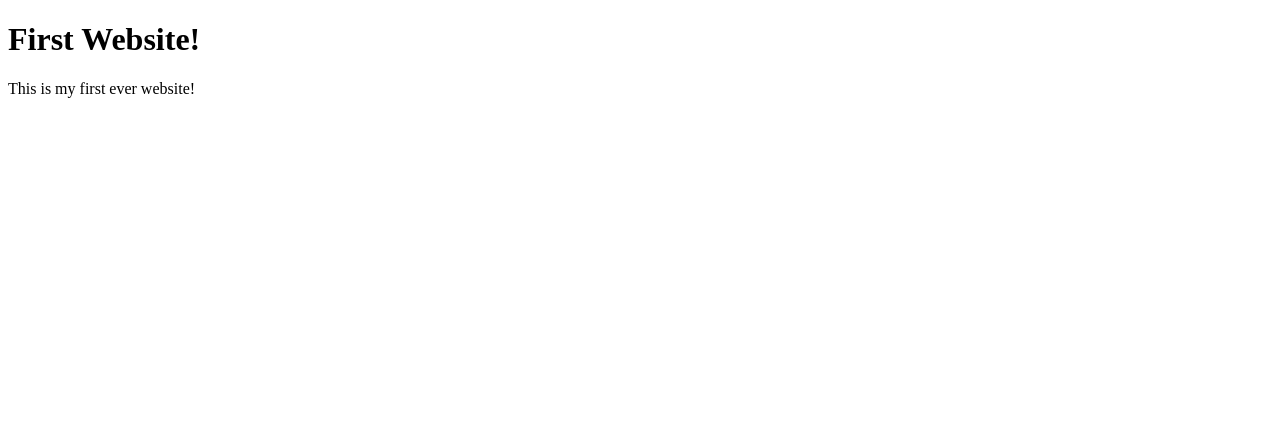
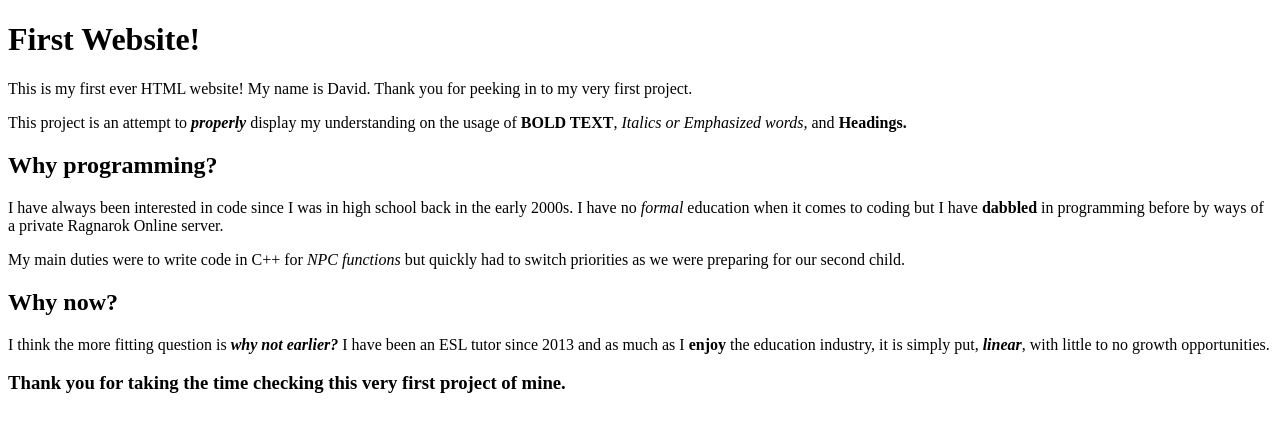
Before and after one commit to DubboBlackwell/first_website, a plain HTML site: page index.html in a window 1280 px wide. Drawn offline with Linux system fonts and the light colour scheme.

Commit message:
index.html

```diff
--- a/index.html
+++ b/index.html
@@ -6,6 +6,19 @@
     </head>
     <body>
         <h1>First Website!</h1>
-        <p>This is my first ever website! </p>
+            <p>This is my first ever HTML website! My name is David. Thank you for peeking in to my very first project.</p>
+            <p>This project is an attempt to <em><b>properly</b></em> display my understanding on the usage of <strong>BOLD TEXT</strong>,
+                <em>Italics or Emphasized words,</em> and <b>Headings.</b></p>
+
+        <h2>Why programming?</h2>
+            <p>I have always been interested in code since I was in high school back in the early 2000s. I have no <em>formal</em> education when it comes
+            to coding but I have <strong>dabbled</strong> in programming before by ways of a private Ragnarok Online server.</p>
+            <p>My main duties were to write code in C++ for <em>NPC functions</em> but quickly had to switch priorities as we were preparing for our second child.</p>
+
+        <h2>Why now?</h2>
+            <p>I think the more fitting question is <em><strong>why not earlier?</strong></em> I have been an ESL tutor since 2013 and as much as
+            I <strong>enjoy</strong> the education industry, it is simply put, <strong><em>linear</em></strong>, with little to no growth opportunities.</p>
+
+        <h3><p>Thank you for taking the time checking this very first project of mine.</p></h3>
     </body>
 </html>
```
